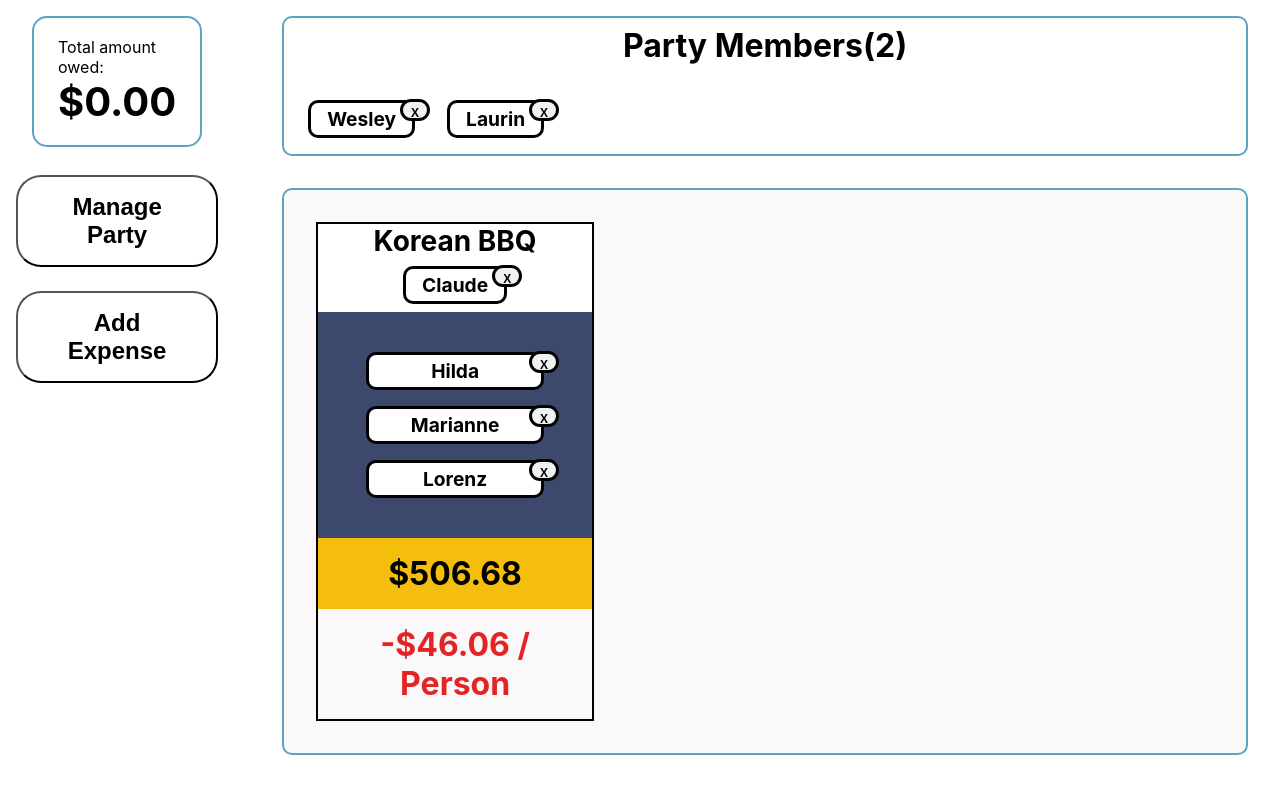
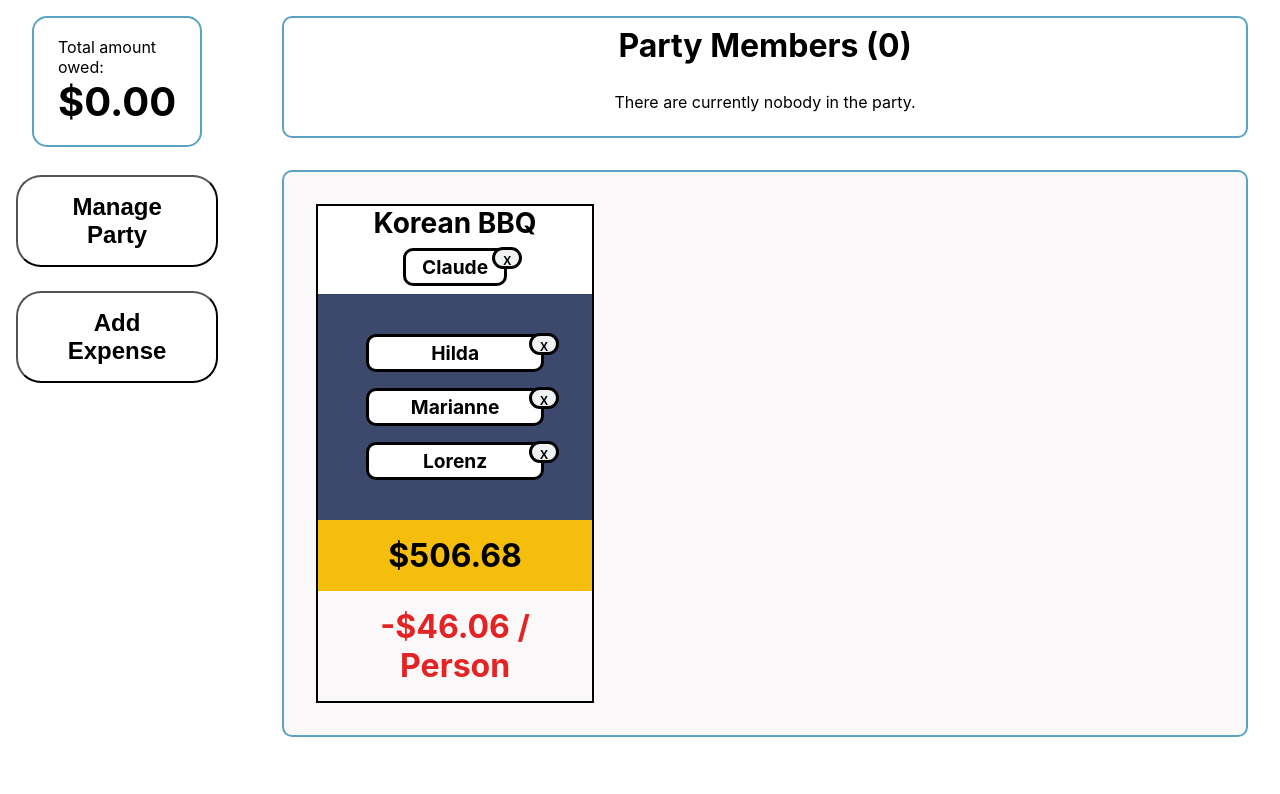
Before and after one commit to WesloTheWeb/SplitBillApp, a React (Create React App) app: page / in a window 1280 px wide. Shown: the top 794 px of the page. Built offline with nearby package versions, Linux system fonts and the light colour scheme.

Commit message:
Added in logic for removing members, consolidated adding and removing party members into Manage Party button

```diff
--- a/src/App.js
+++ b/src/App.js
@@ -19,7 +19,7 @@ function App() {
   };
 
   function openAddToPartyModal() {
-    dispatch(setModal('addPartyMembers'));
+    dispatch(setModal('manageParty'));
     dispatch(toggleOverlay());
 
   }
--- a/src/app/partySlice.js
+++ b/src/app/partySlice.js
@@ -1,7 +1,7 @@
 import { createSlice } from "@reduxjs/toolkit";
 
 const initialState = {
-    partyMembers: ['Wesley', 'Laurin']
+    partyMembers: []
 }
 
 const partySlice = createSlice({
@@ -12,9 +12,15 @@ const partySlice = createSlice({
             state.partyMembers.push(
                 action.payload
             );
+        },
+        removePartyMember: (state, action) => {
+            const idx = state.partyMembers.indexOf(action.payload)
+            // another way
+            // state.partyMembers = state.partyMembers.filter((member) => member !== action.payload );
+            state.partyMembers = state.partyMembers.slice(0, idx).concat(state.partyMembers.slice(idx + 1));
         }
     }
 });
 
-export const { setPartyMember } = partySlice.actions;
+export const { setPartyMember, removePartyMember } = partySlice.actions;
 export default partySlice.reducer;
--- a/src/components/Modal/Modal.js
+++ b/src/components/Modal/Modal.js
@@ -1,6 +1,6 @@
 import React from 'react';
 import ExpenseForm from '../../containers/ExpenseForm/ExpenseForm';
-import AddPartyMembersForm from '../../containers/AddPartyMembersForm/AddPartyMembersForm';
+import ManagePartyMembersForm from '../../containers/ManagePartyMembersForm/ManagePartyMembersForm';
 import classes from './Modal.module.scss';
 
 const { modal } = classes;
@@ -11,8 +11,8 @@ const Modal = ({ type }) => {
             case 'expense':
                 return (<ExpenseForm />)
 
-            case 'addPartyMembers':
-                return (<AddPartyMembersForm />)
+            case 'manageParty':
+                return (<ManagePartyMembersForm />)
 
             default:
                 return null;
--- a/src/components/NameTag/NameTag.js
+++ b/src/components/NameTag/NameTag.js
@@ -1,12 +1,16 @@
 import React from 'react';
+import { useDispatch } from 'react-redux';
+import { removePartyMember } from '../../app/partySlice';
 import classes from './NameTag.module.scss';
 
 const { nameTagContainer, nameTagExitContainer } = classes;
 
 const NameTag = ({ name }) => {
 
+    const dispatch = useDispatch();
+
     const removeNameHandler = () => {
-        console.log('clicked')
+        dispatch(removePartyMember(name));
     }
 
     return (
--- a/src/containers/AddPartyMembersForm/AddPartyMembersForm.js
+++ b/src/containers/ManagePartyMembersForm/ManagePartyMembersForm.js
@@ -7,13 +7,13 @@ import { setPartyMember } from '../../app/partySlice';
 import '../../App.scss';
 import Party from '../Party/Party';
 
-const AddPartyMembersForm = () => {
+const ManagePartyMembersForm = () => {
 
     // TODO: Add error-handling for null form. It doesnt allow null, but make it more error shown.
 
     const dispatch = useDispatch();
 
-    const { register, handleSubmit, watch, reset, formState: { errors } } = useForm();
+    const { register, handleSubmit, reset, formState: { errors } } = useForm();
 
     const onSubmit = (data) => {
         dispatch(setPartyMember(data.partyMemberName))
@@ -70,4 +70,4 @@ const AddPartyMembersForm = () => {
     );
 };
 
-export default AddPartyMembersForm;
+export default ManagePartyMembersForm;
--- a/src/containers/Party/Party.js
+++ b/src/containers/Party/Party.js
@@ -11,7 +11,7 @@ const Party = () => {
 
     return (
         <section className={poolContainer}>
-            <h2 className="header-text">Party Members({currentParty.length})</h2>
+            <h2 className="header-text">Party Members ({currentParty.length})</h2>
             { currentParty.length > 0 ?
                 currentParty?.map((person, idx) => {
                     return <NameTag
@@ -20,7 +20,7 @@ const Party = () => {
                     />
                 })
                 :
-                <p>There are currently nobody in the party</p>
+                <p>There are currently nobody in the party.</p>
             }
         </section>
     );
```
